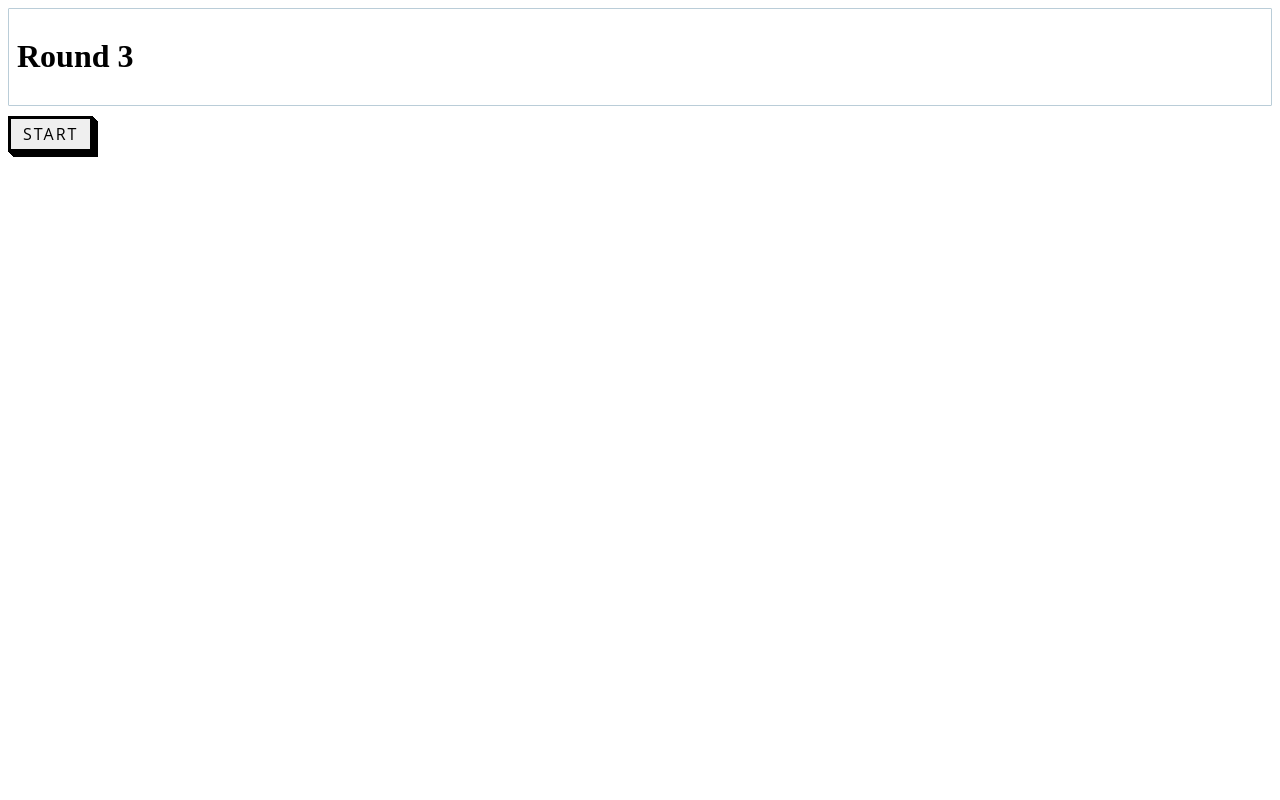
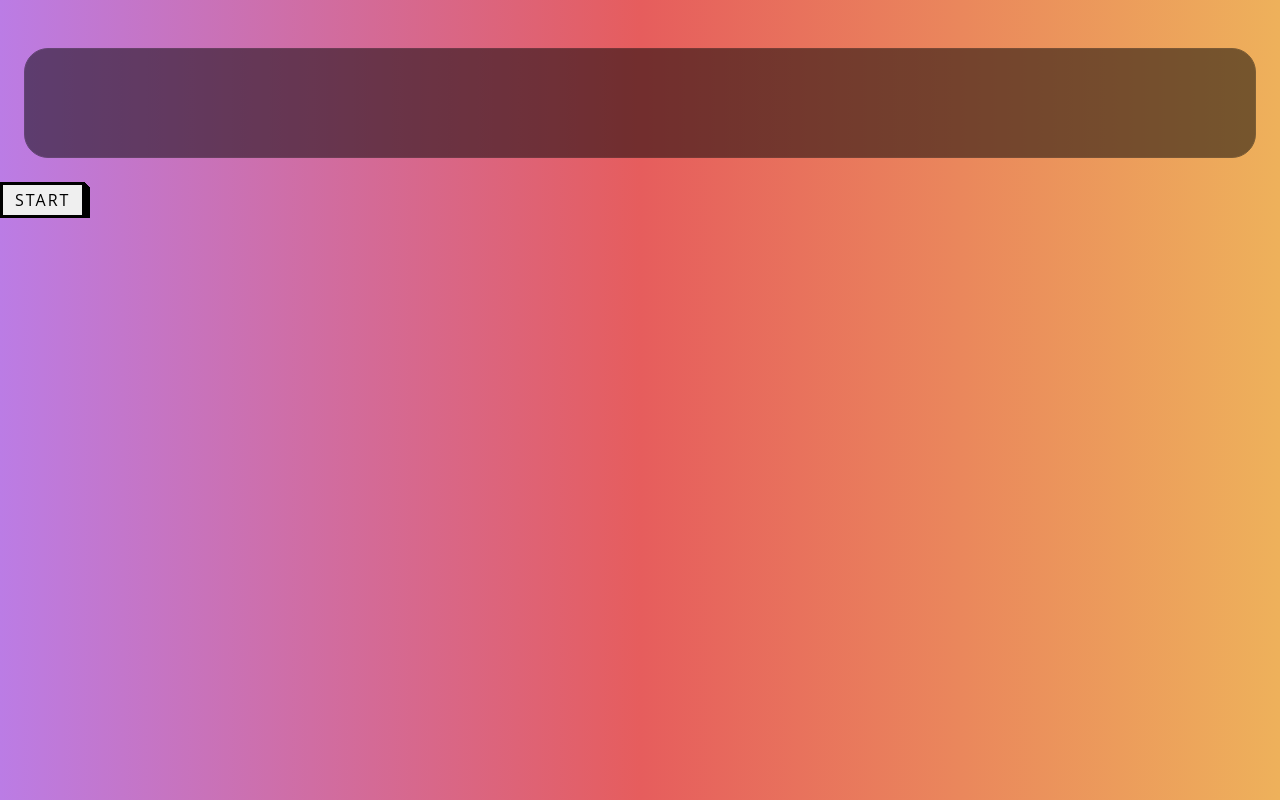
Before and after one commit to skandarajeev/deception-prodigy, a Next.js app: page /game in a window 1280 px wide. Built offline with nearby package versions, Linux system fonts and the light colour scheme.

Commit message:
UI change

```diff
--- a/package.json
+++ b/package.json
@@ -11,7 +11,7 @@
   "dependencies": {
     "eslint": "8.40.0",
     "eslint-config-next": "13.4.1",
-    "next": "13.4.1",
+    "next": "^13.4.1",
     "react": "18.2.0",
     "react-dom": "18.2.0",
     "swr": "^2.1.5"
--- a/pages/game.js
+++ b/pages/game.js
@@ -39,11 +39,14 @@ export default function page() {
   if (data) {
     return (
       <div>
-        {progress.map((card) => (
-          <div className={styles.card}>
-            <h1>{card.value}</h1>
-          </div>
-        ))}
+        <div className = {styles.progress}>
+          {progress.map((card) => (
+            <div className={styles.card}>
+              <h1 className={styles.text}>{card.value}</h1>
+            </div>
+          ))}
+        </div>
+
         {data.children.map((choice) => (
           <button
             className={styles.button54}
--- a/styles/game.module.css
+++ b/styles/game.module.css
@@ -1,18 +1,25 @@
-.card{
+.card {
 
-    background-color: rgba(0, 0, 0, 0);
+  background: black;
+  opacity: 50%;
+  /* Add border */
+  border: 1px solid #0f1011;
 
-    /* Add border */
-    border: 1px solid #bacdd8;
+  /* Add space between the border and the content */
+  padding: 8px;
+  align-items: center;
+  border-radius: 1.5rem;
 
-    /* Add space between the border and the content */
-    padding: 8px;
-    align-items: center;
-    border-radius: 1px;
-    margin-bottom: 10px;
+  margin-top: 1.5rem;
 
 }
 
+.text {
+  font-size: 1.5rem;
+  font-family: 'Poppins', sans-serif;
+  border-radius: 3rem;
+  padding: 2rem;
+}
 
 
 .button54 {
@@ -43,3 +50,8 @@
     padding: 0.25em 0.75em;
   }
 }
+
+.progress {
+  padding: 1.5rem;
+  border-radius: 30px;
+}
--- a/styles/globals.css
+++ b/styles/globals.css
@@ -1,4 +1,4 @@
-/* :root {
+:root {
   --max-width: 1100px;
   --border-radius: 12px;
   --font-mono: ui-monospace, Menlo, Monaco, 'Cascadia Mono', 'Segoe UI Mono',
@@ -9,30 +9,24 @@
   --background-start-rgb: 214, 219, 220;
   --background-end-rgb: 255, 255, 255;
 
-  --primary-glow: conic-gradient(
-    from 180deg at 50% 50%,
+  --primary-glow: conic-gradient(from 180deg at 50% 50%,
       #16abff33 0deg,
       #0885ff33 55deg,
       #54d6ff33 120deg,
       #0071ff33 160deg,
-    transparent 360deg
-  );
-  --secondary-glow: radial-gradient(
-    rgba(255, 255, 255, 1),
-    rgba(255, 255, 255, 0)
-  );
+      transparent 360deg);
+  --secondary-glow: radial-gradient(rgba(255, 255, 255, 1),
+      rgba(255, 255, 255, 0));
 
   --tile-start-rgb: 239, 245, 249;
   --tile-end-rgb: 228, 232, 233;
-  --tile-border: conic-gradient(
-    #00000080,
+  --tile-border: conic-gradient(#00000080,
       #00000040,
       #00000030,
       #00000020,
       #00000010,
       #00000010,
-    #00000080
-  );
+      #00000080);
 
   --callout-rgb: 238, 240, 241;
   --callout-border-rgb: 172, 175, 176;
@@ -47,24 +41,20 @@
     --background-end-rgb: 0, 0, 0;
 
     --primary-glow: radial-gradient(rgba(1, 65, 255, 0.4), rgba(1, 65, 255, 0));
-    --secondary-glow: linear-gradient(
-      to bottom right,
+    --secondary-glow: linear-gradient(to bottom right,
         rgba(1, 65, 255, 0),
         rgba(1, 65, 255, 0),
-      rgba(1, 65, 255, 0.3)
-    );
+        rgba(1, 65, 255, 0.3));
 
     --tile-start-rgb: 2, 13, 46;
     --tile-end-rgb: 2, 5, 19;
-    --tile-border: conic-gradient(
-      #ffffff80,
+    --tile-border: conic-gradient(#ffffff80,
         #ffffff40,
         #ffffff30,
         #ffffff20,
         #ffffff10,
         #ffffff10,
-      #ffffff80
-    );
+        #ffffff80);
 
     --callout-rgb: 20, 20, 20;
     --callout-border-rgb: 108, 108, 108;
@@ -87,12 +77,12 @@ body {
 
 body {
   color: rgb(var(--foreground-rgb));
-  background: linear-gradient(
-      to bottom,
+  background: linear-gradient(to bottom,
       transparent,
-      rgb(var(--background-end-rgb))
-    )
-    rgb(var(--background-start-rgb));
+      rgb(var(--background-end-rgb))) rgb(var(--background-start-rgb));
+
+  background: rgb(187, 124, 229);
+  background: linear-gradient(90deg, rgba(187, 124, 229, 1) 0%, rgba(230, 93, 93, 1) 50%, rgba(238, 177, 91, 1) 100%);
 }
 
 a {
@@ -104,4 +94,4 @@ a {
   html {
     color-scheme: dark;
   }
-} */
+}
```
Also changed, not shown: 2 other files (tests, documents, lock files or other folders). Lines whose indentation alone changed are shown as unchanged.
